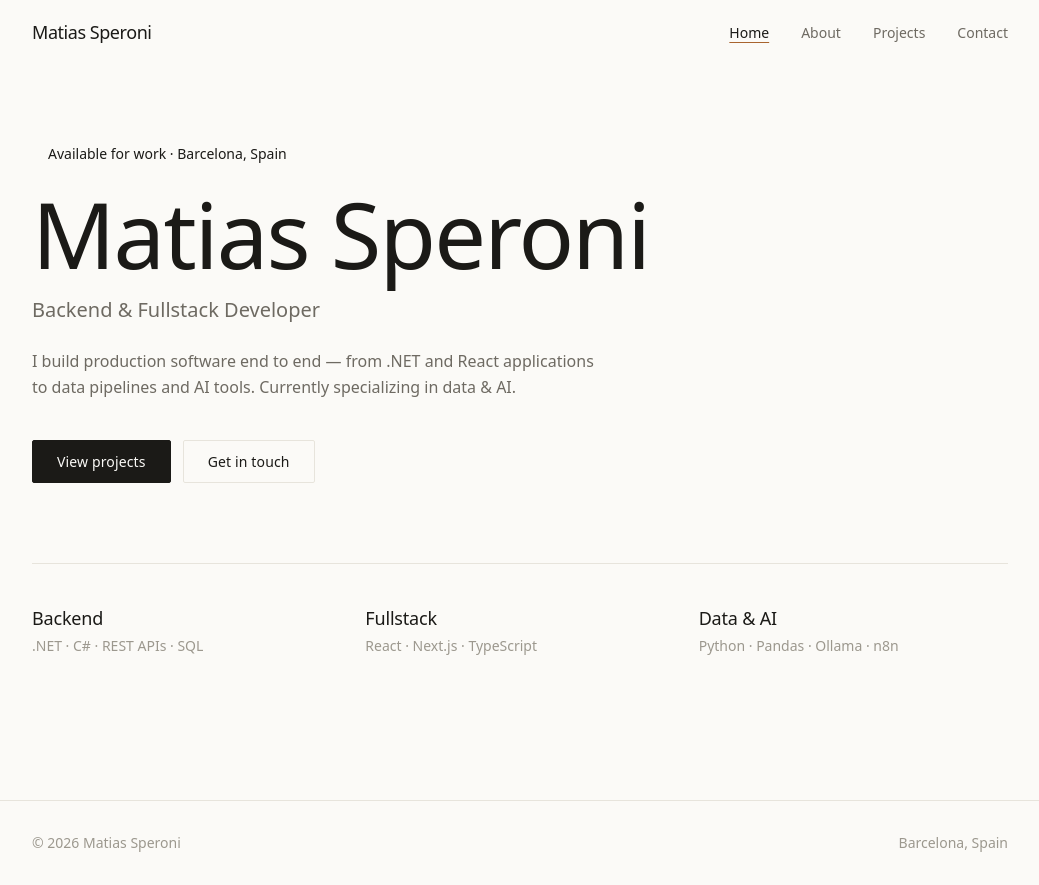
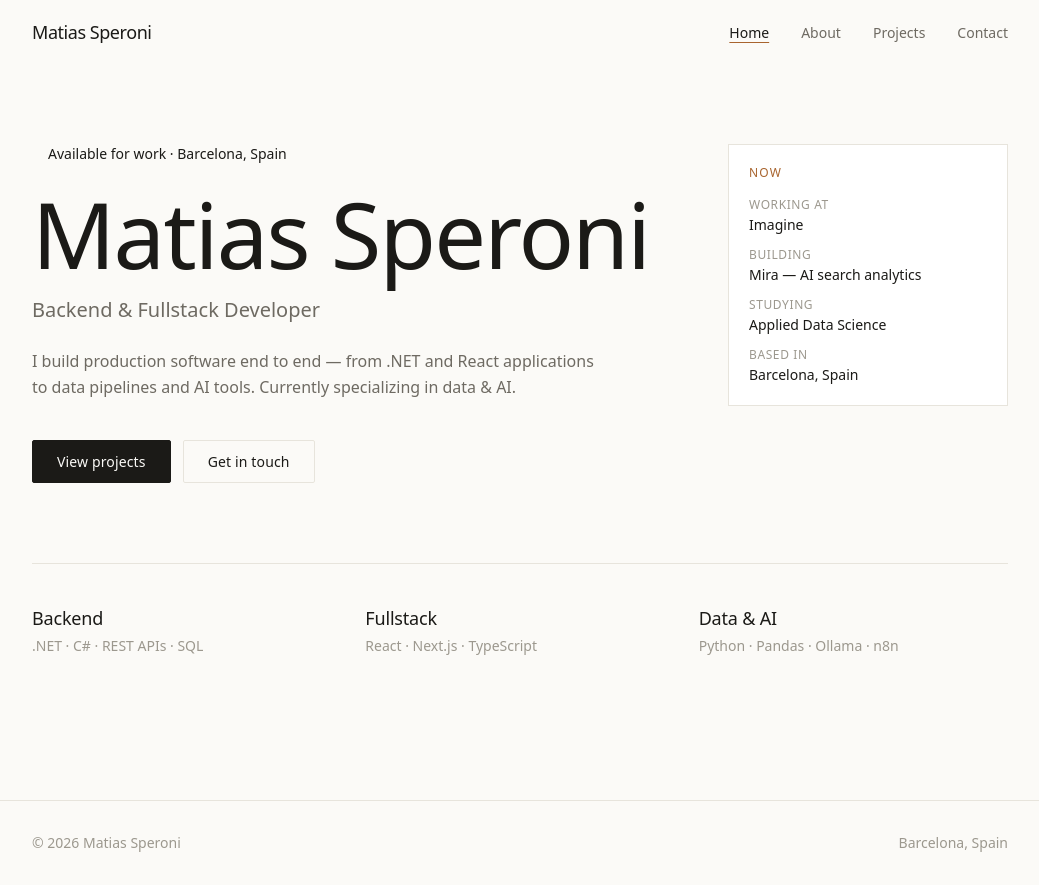
Before and after one commit to ElSenpaiSAMA/NextJS-Portfolio, a Next.js app: page / in a window 1280 px wide. Shown: the whole page, without its empty margins (120-1159 px from the left). Built offline with nearby package versions, Linux system fonts and the light colour scheme.

Commit message:
Add loading screen and Now card to hero

```diff
--- a/app/components/Hero.tsx
+++ b/app/components/Hero.tsx
@@ -7,6 +7,13 @@ const WHAT_I_DO = [
   { label: "Backend", desc: ".NET · C# · REST APIs · SQL" },
   { label: "Fullstack", desc: "React · Next.js · TypeScript" },
   { label: "Data & AI", desc: "Python · Pandas · Ollama · n8n" },
+];
+
+const NOW_ITEMS = [
+  { label: "Working at", value: "Imagine" },
+  { label: "Building", value: "Mira — AI search analytics" },
+  { label: "Studying", value: "Applied Data Science" },
+  { label: "Based in", value: "Barcelona, Spain" },
 ];
 
 export default function Hero() {
@@ -22,6 +29,9 @@ export default function Hero() {
       ref={sectionRef}
       className="max-w-5xl mx-auto px-6 pt-36 pb-24"
     >
+      <div className="grid grid-cols-1 lg:grid-cols-[1fr_280px] gap-12 items-start mb-20">
+        {/* Left — main content */}
+        <div>
           {/* Eyebrow */}
           <div className="motion-safe stagger-1 flex items-center gap-2 mb-6">
             <span
@@ -65,13 +75,40 @@ export default function Hero() {
           </p>
 
           {/* CTA buttons */}
-      <div className="motion-safe stagger-5 flex flex-wrap gap-3 mb-20">
+          <div className="motion-safe stagger-5 flex flex-wrap gap-3">
             <Link href="/proyectos" className="btn-primary">
               View projects
             </Link>
             <Link href="/contacto" className="btn-ghost">
               Get in touch
             </Link>
+          </div>
+        </div>
+
+        {/* Right — Now card */}
+        <div
+          className="motion-safe stagger-5 border border-hairline p-5 self-start"
+          style={{ borderRadius: "var(--radius-md)", backgroundColor: "var(--color-surface)" }}
+        >
+          <p
+            className="text-xs uppercase tracking-widest mb-4 font-medium"
+            style={{ color: "var(--color-accent)" }}
+          >
+            Now
+          </p>
+          <dl className="space-y-3">
+            {NOW_ITEMS.map(({ label, value }) => (
+              <div key={label}>
+                <dt className="text-xs uppercase tracking-wider mb-0.5" style={{ color: "var(--color-faint)" }}>
+                  {label}
+                </dt>
+                <dd className="text-sm font-medium" style={{ color: "var(--color-ink)" }}>
+                  {value}
+                </dd>
+              </div>
+            ))}
+          </dl>
+        </div>
       </div>
 
       {/* What I do strip */}
--- /dev/null
+++ b/app/components/LoadingScreen.tsx
@@ -0,0 +1,62 @@
+"use client";
+
+import { useEffect, useState } from "react";
+
+export default function LoadingScreen() {
+  const [visible, setVisible] = useState(true);
+  const [fading, setFading] = useState(false);
+
+  useEffect(() => {
+    const fadeTimer = setTimeout(() => setFading(true), 1200);
+    const hideTimer = setTimeout(() => setVisible(false), 1700);
+    return () => {
+      clearTimeout(fadeTimer);
+      clearTimeout(hideTimer);
+    };
+  }, []);
+
+  if (!visible) return null;
+
+  return (
+    <div
+      aria-hidden="true"
+      className="fixed inset-0 z-[100] flex flex-col items-center justify-center"
+      style={{
+        backgroundColor: "var(--color-paper)",
+        opacity: fading ? 0 : 1,
+        transition: "opacity 0.5s ease",
+        pointerEvents: fading ? "none" : "auto",
+      }}
+    >
+      <p
+        className="font-serif font-normal mb-4"
+        style={{
+          fontFamily: "var(--font-serif)",
+          fontSize: "clamp(24px, 4vw, 36px)",
+          letterSpacing: "-0.02em",
+          color: "var(--color-ink)",
+          animation: "fade-up-hero 0.5s ease forwards",
+        }}
+      >
+        Matias Speroni
+      </p>
+
+      {/* Animated line */}
+      <div
+        style={{
+          height: "1px",
+          width: "48px",
+          backgroundColor: "var(--color-accent)",
+          animation: "loading-line 0.9s ease forwards",
+        }}
+      />
+
+      <style>{`
+        @keyframes loading-line {
+          from { width: 0px; opacity: 0; }
+          to   { width: 48px; opacity: 1; }
+        }
+      `}</style>
+    </div>
+  );
+}
--- a/app/layout.tsx
+++ b/app/layout.tsx
@@ -3,6 +3,7 @@ import { Fraunces, Hanken_Grotesk } from "next/font/google";
 import "./globals.css";
 import Header from "./components/Header";
 import Footer from "./components/Footer";
+import LoadingScreen from "./components/LoadingScreen";
 
 const fraunces = Fraunces({
   variable: "--font-fraunces",
@@ -32,6 +33,7 @@ export default function RootLayout({
   return (
     <html lang="en">
       <body className={`${fraunces.variable} ${hankenGrotesk.variable} antialiased`}>
+        <LoadingScreen />
         <Header />
         <main className="min-h-screen">{children}</main>
         <Footer />
```
Lines whose indentation alone changed are shown as unchanged.
